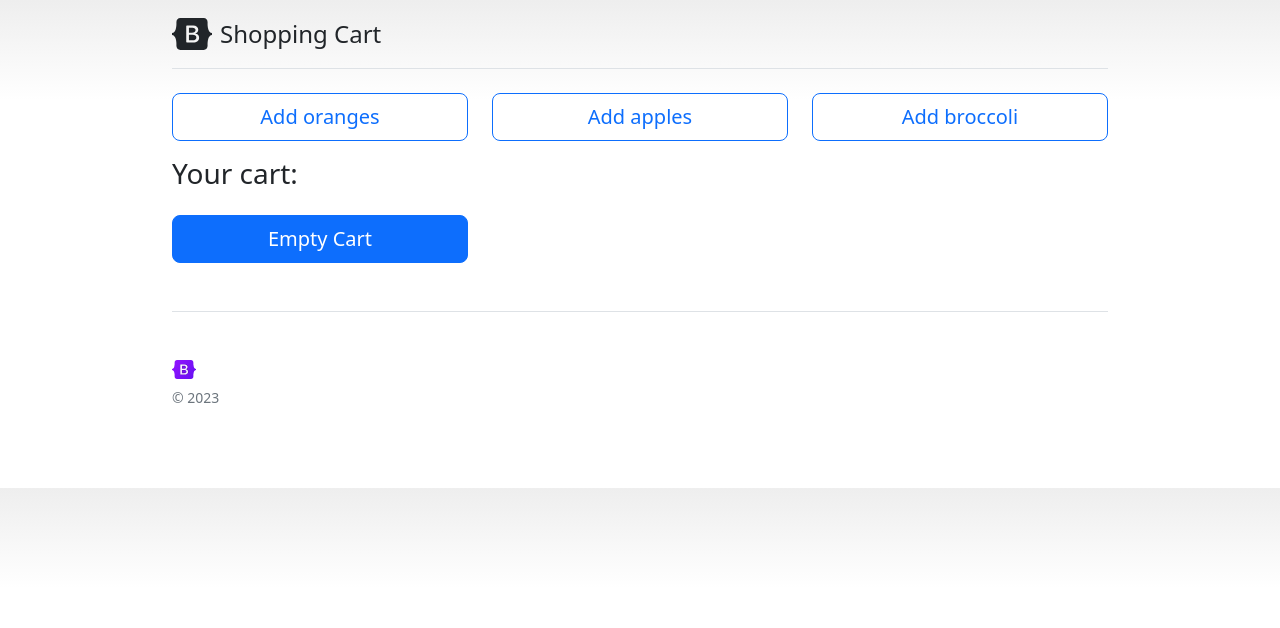
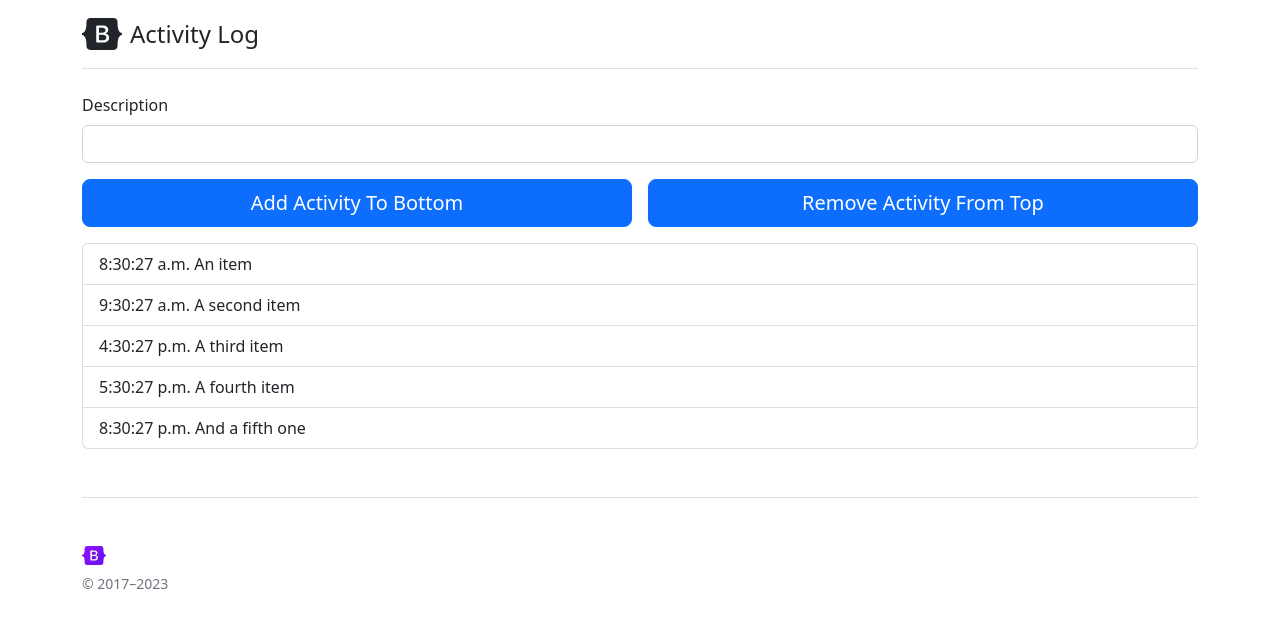
Before and after one commit to nicfranklu/DGL-1113-Week-03-Assignment, a website: page docs/index.html in a window 1280 px wide. Drawn offline with nearby package versions, Linux system fonts and the light colour scheme.

Commit message:
update for 2023

```diff
--- a/docs/index.html
+++ b/docs/index.html
@@ -4,13 +4,30 @@
     <!-- Required meta tags -->
     <meta charset="utf-8">
     <meta name="viewport" content="width=device-width, initial-scale=1">
-    <title>Shopping Cart</title>
+    <title>Activity Log</title>
 
     <!-- Bootstrap CSS -->
     <link href="https://cdn.jsdelivr.net/npm/bootstrap@5.2.3/dist/css/bootstrap.min.css" rel="stylesheet" integrity="sha384-rbsA2VBKQhggwzxH7pPCaAqO46MgnOM80zW1RWuH61DGLwZJEdK2Kadq2F9CUG65" crossorigin="anonymous">
 
+    <style>
+      .bd-placeholder-img {
+        font-size: 1.125rem;
+        text-anchor: middle;
+        -webkit-user-select: none;
+        -moz-user-select: none;
+        user-select: none;
+      }
+
+      @media (min-width: 768px) {
+        .bd-placeholder-img-lg {
+          font-size: 3.5rem;
+        }
+      }
+    </style>
+
+
     <!-- Custom styles for this template -->
-    <link href="shopping.css" rel="stylesheet">
+    <link href="pricing.css" rel="stylesheet">
   </head>
   <body>
     <svg xmlns="http://www.w3.org/2000/svg" style="display: none;">
@@ -25,38 +42,38 @@
         <div class="d-flex flex-column flex-md-row align-items-center pb-3 mb-4 border-bottom">
           <a href="/" class="d-flex align-items-center text-dark text-decoration-none">
             <svg xmlns="http://www.w3.org/2000/svg" width="40" height="32" class="me-2" viewBox="0 0 118 94" role="img"><title>Bootstrap</title><path fill-rule="evenodd" clip-rule="evenodd" d="M24.509 0c-6.733 0-11.715 5.893-11.492 12.284.214 6.14-.064 14.092-2.066 20.577C8.943 39.365 5.547 43.485 0 44.014v5.972c5.547.529 8.943 4.649 10.951 11.153 2.002 6.485 2.28 14.437 2.066 20.577C12.794 88.106 17.776 94 24.51 94H93.5c6.733 0 11.714-5.893 11.491-12.284-.214-6.14.064-14.092 2.066-20.577 2.009-6.504 5.396-10.624 10.943-11.153v-5.972c-5.547-.529-8.934-4.649-10.943-11.153-2.002-6.484-2.28-14.437-2.066-20.577C105.214 5.894 100.233 0 93.5 0H24.508zM80 57.863C80 66.663 73.436 72 62.543 72H44a2 2 0 01-2-2V24a2 2 0 012-2h18.437c9.083 0 15.044 4.92 15.044 12.474 0 5.302-4.01 10.049-9.119 10.88v.277C75.317 46.394 80 51.21 80 57.863zM60.521 28.34H49.948v14.934h8.905c6.884 0 10.68-2.772 10.68-7.727 0-4.643-3.264-7.207-9.012-7.207zM49.948 49.2v16.458H60.91c7.167 0 10.964-2.876 10.964-8.281 0-5.406-3.903-8.178-11.425-8.178H49.948z" fill="currentColor"></path></svg>
-            <span class="fs-4">Shopping Cart</span>
+            <span class="fs-4">Activity Log</span>
           </a>
+
         </div>
       </header>
 
       <main>
-        <div class="row row-cols-1 row-cols-md-3 mb-3 text-center">
-          <div class="col">
-            <button id="orangesbutton"
-                    type="button"
-                    class="w-100 btn btn-lg btn-outline-primary">Add oranges</button>
+        <div class="row g-3">
+          <div class="col-12">
+            <label for="description" class="form-label">Description</label>
+            <input type="text" class="form-control" id="description" placeholder="" value="" required>
+            <div class="invalid-feedback">
+              Valid description is required.
+            </div>
           </div>
-          <div class="col">
-            <button id="applesbutton"
-                    type="button"
-                    class="w-100 btn btn-lg btn-outline-primary">Add apples</button>
+          <div class="col-6">
+            <button id="add"
+                    class="w-100 btn btn-primary btn-lg">Add Activity To Bottom</button>
           </div>
-          <div class="col">
-            <button id="broccolibutton"
-                    type="button"
-                    class="w-100 btn btn-lg btn-outline-primary">Add broccoli</button>
+          <div class="col-6">
+            <button id="remove"
+                    class="w-100 btn btn-primary btn-lg">Remove Activity From Top</button>
           </div>
-        </div>
-        <div class="row row-cols-1 row-cols-md-3 mb-3">
-          <h3>Your cart:</h3>
-          <p id="cart"></p>
-        </div>
-        <div class="row row-cols-1 row-cols-md-3 mb-3 text-center">
-          <div class="col">
-            <button id="emptybutton"
-                    type="button"
-                    class="w-100 btn btn-lg btn-primary">Empty Cart</button>
+          <div class="col-12">
+            <ul id="activitylog" class="list-group">
+              <!-- GET RID OF THESE ITEMS! THEY ARE JUST TO SHOW THE STRUCTURE OF WHAT YOU NEED TO DO -->
+              <li class="list-group-item">8:30:27 a.m. An item</li>
+              <li class="list-group-item">9:30:27 a.m. A second item</li>
+              <li class="list-group-item">4:30:27 p.m. A third item</li>
+              <li class="list-group-item">5:30:27 p.m. A fourth item</li>
+              <li class="list-group-item">8:30:27 p.m. And a fifth one</li>
+            </ul>
           </div>
         </div>
       </main>
@@ -65,10 +82,11 @@
         <div class="row">
           <div class="col-12 col-md">
             <img class="mb-2" src="assets/brand/bootstrap-logo.svg" alt="" width="24" height="19">
-            <small class="d-block mb-3 text-muted">&copy; 2023</small>
+            <small class="d-block mb-3 text-muted">&copy; 2017–2023</small>
           </div>
         </div>
       </footer>
     </div>
+    <script src="app.js"></script>
   </body>
 </html>
```
Also changed, not shown: package.json (+3 -6 lines), tests/add.spec.js (added, +36 -0 lines), tests/apples.spec.js (deleted, +0 -19 lines), tests/broccoli.spec.js (deleted, +0 -19 lines), tests/combo.spec.js (deleted, +0 -21 lines), tests/empty.spec.js (deleted, +0 -23 lines), tests/oranges.spec.js (deleted, +0 -19 lines), tests/remove.spec.js (added, +35 -0 lines), README.md, docs/app.js (added), 1 other file.
